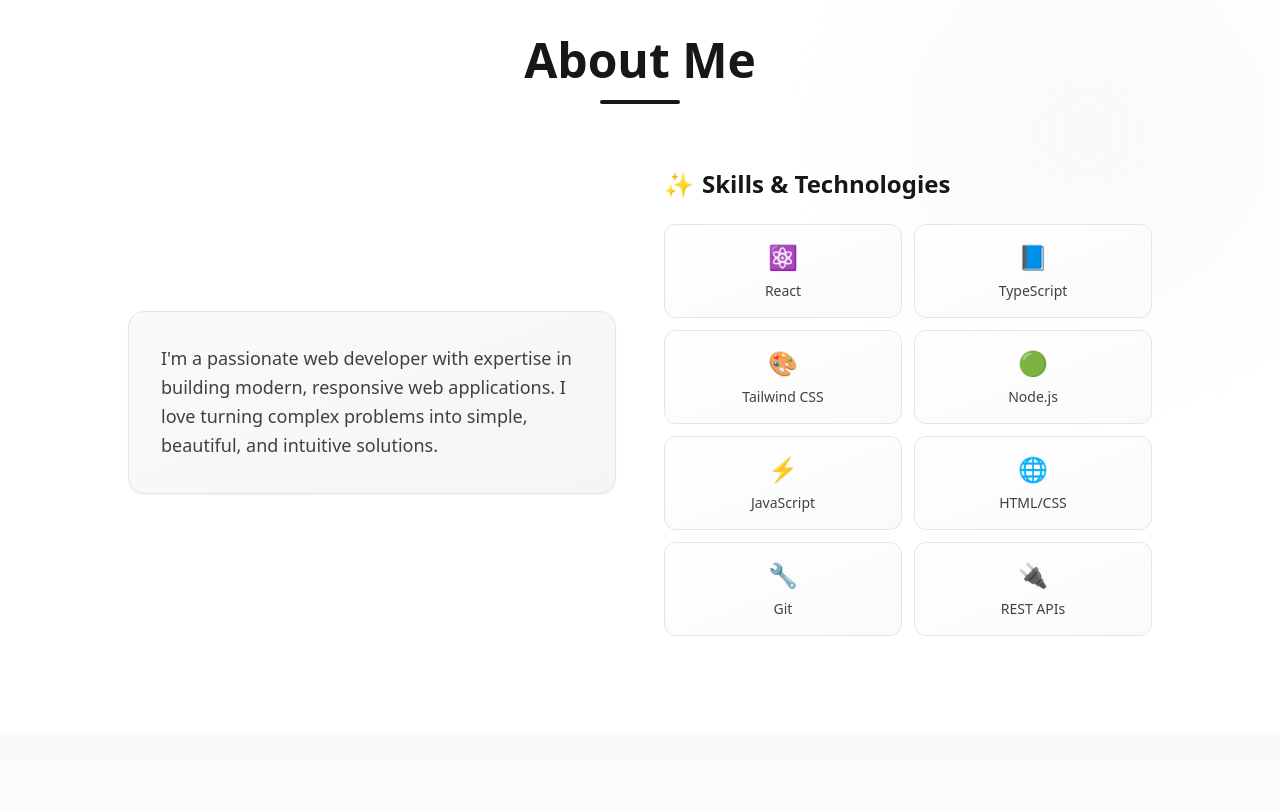
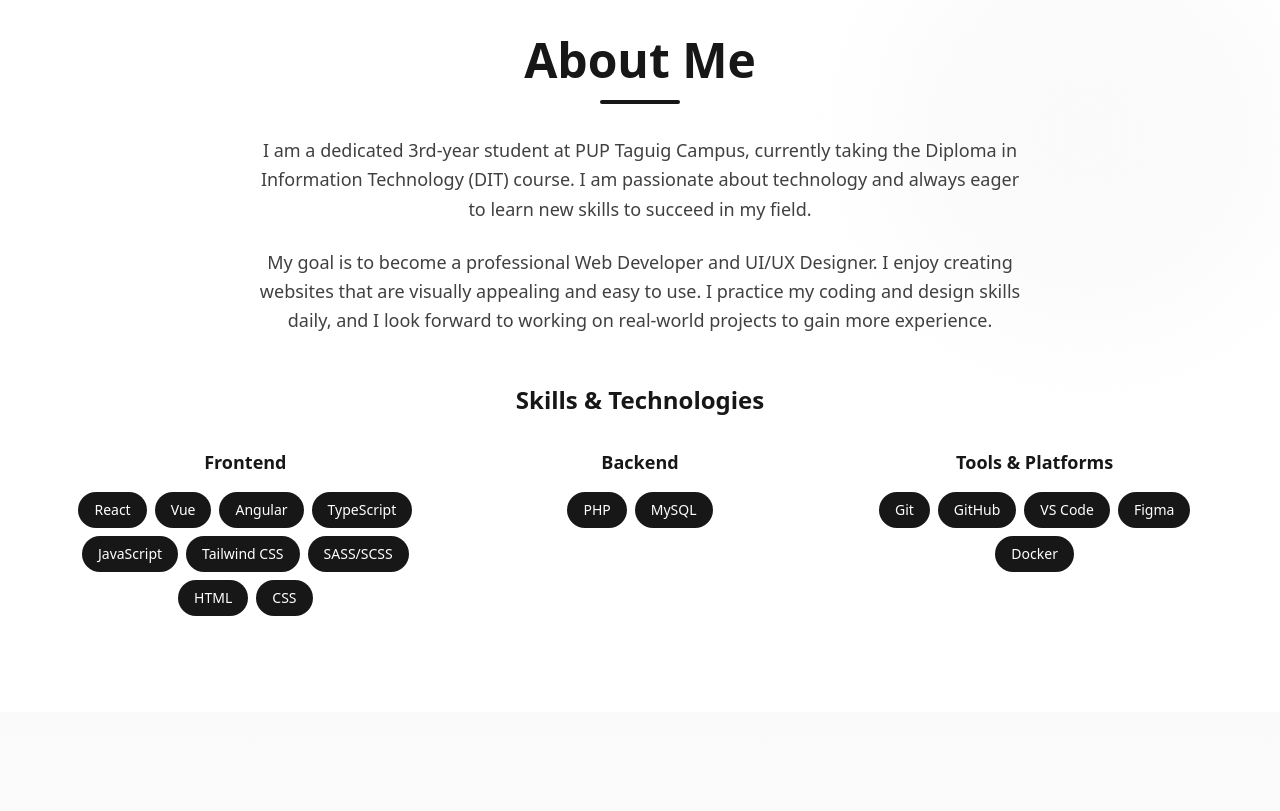
Before and after one commit to delumen-ivan/Portfolio, a React (Vite) app: page / in a window 1280 px wide. Shown: the part 860-1671 px from the top of the page. Built offline with nearby package versions, Linux system fonts and the light colour scheme.

Commit message:
update about section

```diff
--- a/src/components/sections/About.tsx
+++ b/src/components/sections/About.tsx
@@ -1,13 +1,17 @@
 const About = () => {
-  const skills = [
-    { name: 'React', icon: '⚛️' },
-    { name: 'TypeScript', icon: '📘' },
-    { name: 'Tailwind CSS', icon: '🎨' },
-    { name: 'Node.js', icon: '🟢' },
-    { name: 'JavaScript', icon: '⚡' },
-    { name: 'HTML/CSS', icon: '🌐' },
-    { name: 'Git', icon: '🔧' },
-    { name: 'REST APIs', icon: '🔌' },
+  const skillCategories = [
+    {
+      title: 'Frontend',
+      skills: ['React', 'Vue', 'Angular', 'TypeScript', 'JavaScript', 'Tailwind CSS', 'SASS/SCSS', 'HTML', 'CSS']
+    },
+    {
+      title: 'Backend',
+      skills: ['PHP', 'MySQL']
+    },
+    {
+      title: 'Tools & Platforms',
+      skills: ['Git', 'GitHub', 'VS Code', 'Figma', 'Docker']
+    }
   ]
 
   return (
@@ -16,39 +20,53 @@
       <div className="absolute top-0 right-0 w-96 h-96 bg-neutral-100/50 rounded-full blur-3xl -z-0"></div>
 
       <div className="container mx-auto px-6 relative z-10">
-        <div className="text-center mb-16">
+        <div className="text-center mb-8">
           <h2 className="text-4xl md:text-5xl font-bold text-neutral-900 mb-4 font-display">
             About Me
           </h2>
           <div className="w-20 h-1 bg-neutral-900 mx-auto rounded-full"></div>
         </div>
 
-        <div className="max-w-5xl mx-auto">
-          <div className="grid md:grid-cols-2 gap-12 items-center">
-            <div className="space-y-6">
-              <div className="bg-gradient-to-br from-neutral-50 to-neutral-100 p-8 rounded-2xl border border-neutral-200 shadow-sm">
-                <p className="text-neutral-700 leading-relaxed text-lg">
-                  I'm a passionate web developer with expertise in building modern,
-                  responsive web applications. I love turning complex problems into
-                  simple, beautiful, and intuitive solutions.
-                </p>
-              </div>
+        <div className="max-w-6xl mx-auto">
+          <div className="space-y-12">
+            {/* Paragraph Section */}
+            <div className="max-w-3xl mx-auto">
+              <p className="text-neutral-700 leading-relaxed text-lg text-center mb-6">
+               I am a dedicated 3rd-year student at PUP Taguig Campus,
+               currently taking the Diploma in Information Technology (DIT) course.
+               I am passionate about technology and always eager to learn new skills to succeed in my field.
+              </p>
+              <p className="text-neutral-700 leading-relaxed text-lg text-center">
+                My goal is to become a professional Web Developer and UI/UX Designer.
+                I enjoy creating websites that are visually appealing and easy to use.
+                I practice my coding and design skills daily, and I look forward to working on
+                real-world projects to gain more experience.
+              </p>
             </div>
 
+            {/* Skills & Technologies Section */}
             <div>
-              <h3 className="text-2xl font-semibold text-neutral-900 mb-6 flex items-center gap-2">
-                <span className="text-2xl">✨</span>
+              <h3 className="text-2xl font-semibold text-neutral-900 mb-8 text-center">
                 Skills & Technologies
               </h3>
-              <div className="grid grid-cols-2 gap-3">
-                {skills.map((skill, index) => (
+              <div className="grid md:grid-cols-3 gap-8">
+                {skillCategories.map((category, categoryIndex) => (
                   <div
-                    key={skill.name}
-                    className="group px-5 py-4 bg-gradient-to-br from-white to-neutral-50 border border-neutral-200 hover:border-neutral-400 rounded-xl text-center font-medium transition-all duration-300 hover:shadow-lg hover:-translate-y-1 cursor-default"
-                    style={{ animationDelay: `${index * 0.1}s` }}
+                    key={category.title}
+                    className="space-y-4"
+                    style={{ animationDelay: `${categoryIndex * 0.1}s` }}
                   >
-                    <div className="text-2xl mb-2 group-hover:scale-110 transition-transform">{skill.icon}</div>
-                    <div className="text-neutral-700 text-sm">{skill.name}</div>
+                    <h4 className="font-bold text-neutral-900 text-lg text-center">{category.title}</h4>
+                    <div className="flex flex-wrap gap-2 justify-center">
+                      {category.skills.map((skill) => (
+                        <span
+                          key={skill}
+                          className="px-4 py-2 bg-neutral-900 text-white rounded-full text-sm
+                            font-medium hover:bg-neutral-800 transition-colors">
+                          {skill}
+                        </span>
+                      ))}
+                    </div>
                   </div>
                 ))}
               </div>
```
